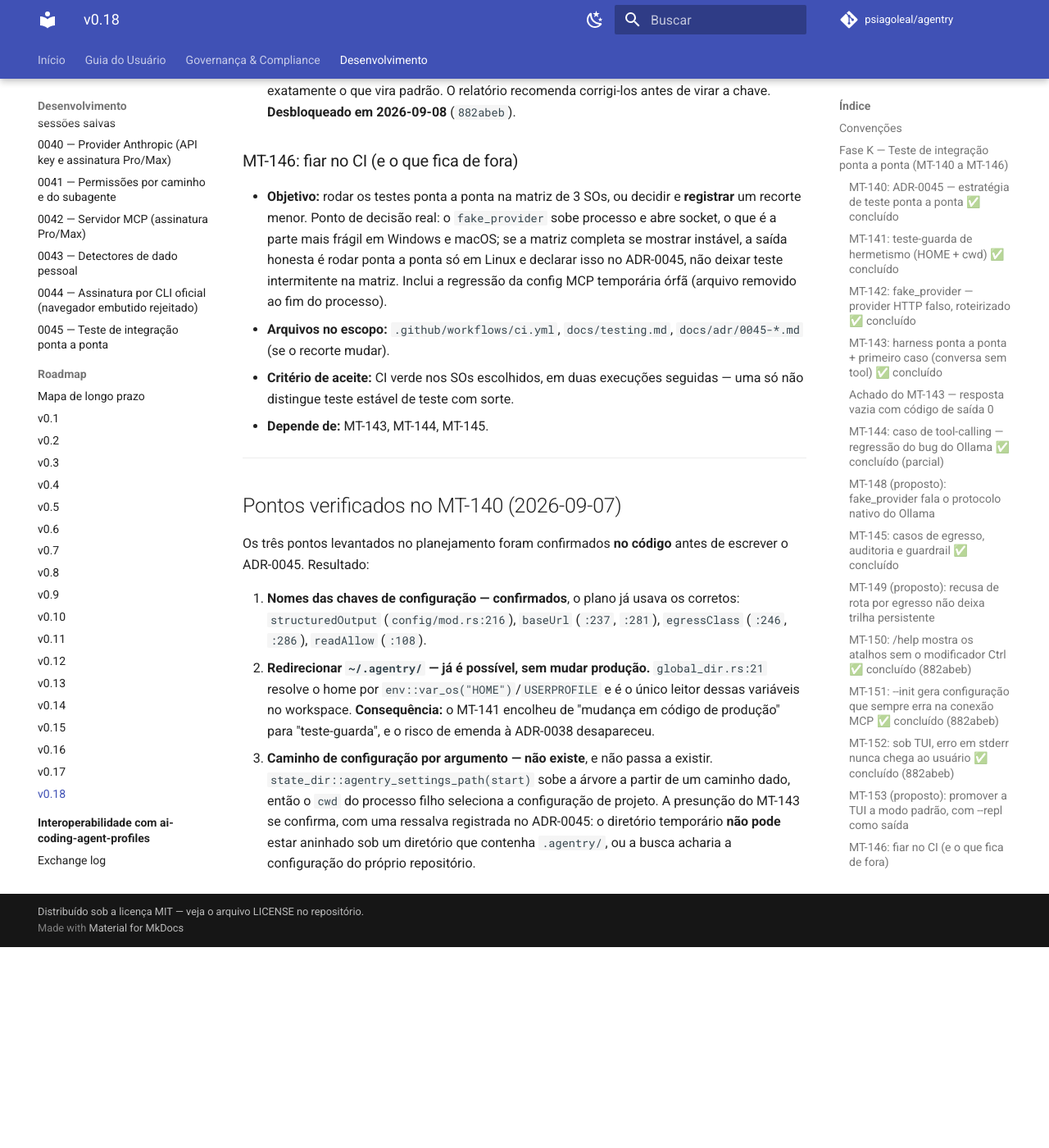
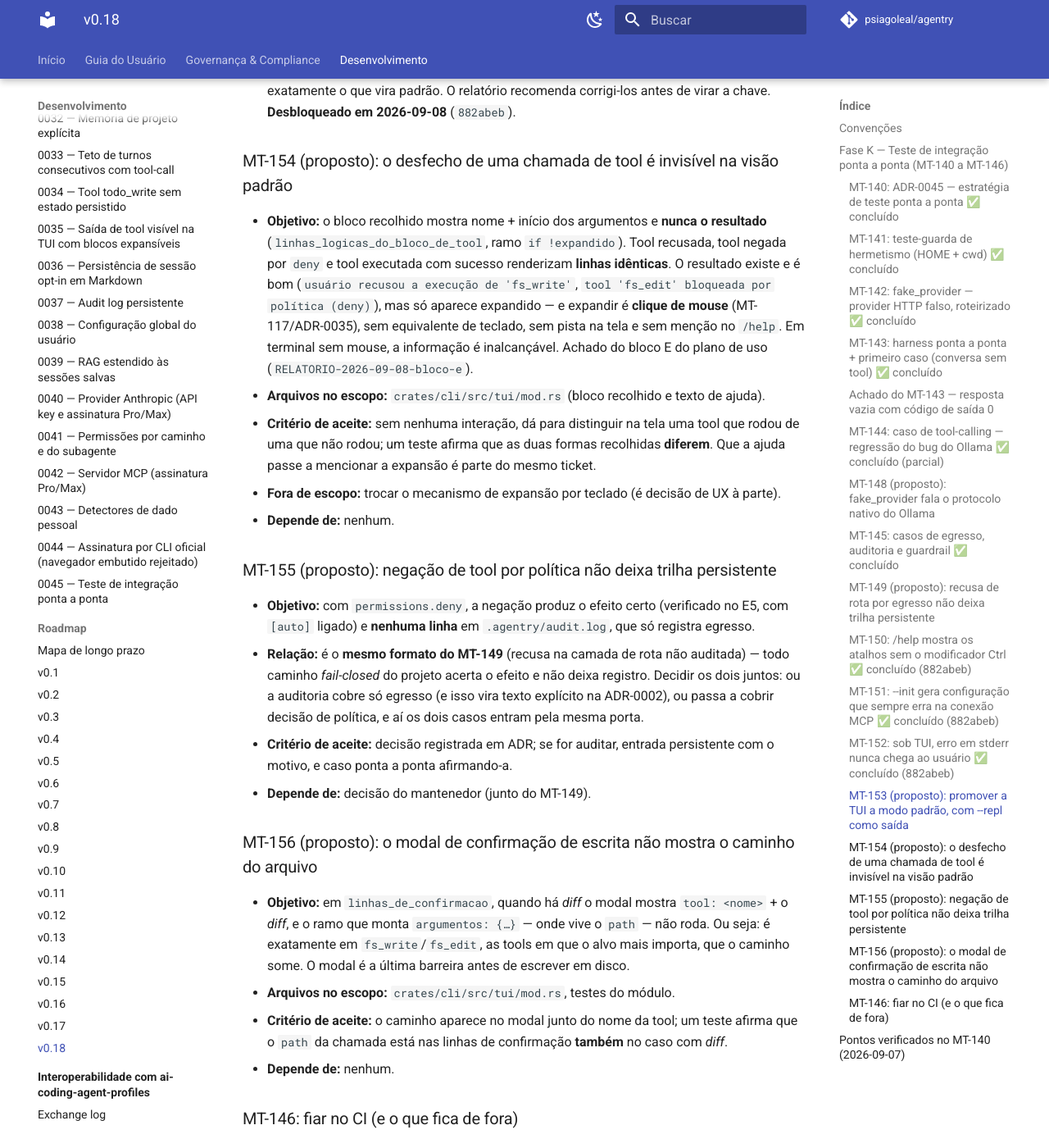
Before and after one commit to psiagoleal/agentry, an MkDocs documentation site: the page built from docs/roadmap-v0.18.md, in a window 1280 px wide and 1400 px high, scrolled down 7549 px. Shown: the whole window at 82% size. Built offline with MkDocs 1.6.1 and Material for MkDocs 9.7.7, drawn with Linux system fonts in a browser that asks for light colours; comment, search, counter and statistics services are not loaded; before the commit the page ends 8704 px from its top, so only the background shows below that.

Commit message:
docs(usage-test): bloco E executado -- invariante do Ctrl+A confirmado
Segunda execucao do plano, cobrindo so o bloco E (tools, permissao e
confirmacao), que ficou de fora da primeira rodada e continha o unico
cenario de seguranca. Seis cenarios, seis passaram.

O E5 e o resultado que importa: com [auto] LIGADO, o modelo chamou de
fato a fs_edit sob deny, a chamada foi negada com motivo ("bloqueada por
politica (deny)") e o efeito colateral nao ocorreu. Nao e vacuoso -- um
caso que afirmasse so "o arquivo nao mudou" passaria tambem se o modelo
nunca tivesse chamado a tool.

Tres achados novos, nenhum deles furo de politica:

MT-154 -- o bloco recolhido mostra nome e argumentos, nunca o resultado:
tool recusada, negada e executada com sucesso renderizam linhas
identicas. O resultado existe e e bom, mas so aparece expandido, e
expandir e clique de mouse sem equivalente de teclado, sem pista na tela
e sem mencao no /help. Em terminal sem mouse, inalcancavel.

MT-155 -- negacao por permissions.deny nao deixa linha no audit.log.
Mesmo formato do MT-149: todo caminho fail-closed do projeto acerta o
efeito e nao registra nada. Devem ser decididos juntos.

MT-156 -- o modal de confirmacao de escrita nao mostra o caminho do
arquivo: com diff, o ramo que monta "argumentos" (onde vive o path) nao
roda. E exatamente em fs_write/fs_edit, onde o alvo mais importa, que ele
some.

Achado de metodo incorporado ao plano: send-keys nao emite eventos de
mouse, entao o E6 exige injetar a sequencia SGR crua com -H. Sem isso a
proxima execucao marcaria o E6 como BLOQUEADO sem necessidade.

{agente: Claude Code; modelo: claude-opus-5}

```diff
--- a/docs/CURRENT-STATE.md
+++ b/docs/CURRENT-STATE.md
@@ -25,30 +25,25 @@
 
 - [x] **`882abeb`** — **MT-150**, **MT-151** e **MT-152**: os três achados do teste de uso da
       TUI, corrigidos e verificados na TUI real (via `tmux`), além dos testes.
+- [x] **bloco E do plano de uso** executado (`usage-test/RELATORIO-2026-09-08-bloco-e.md`):
+      6 cenários, **6 passaram**, 3 achados novos (MT-154/155/156).
 
-Um parágrafo por ticket, porque a causa importa mais que o sintoma:
+Causa raiz de cada um (detalhe em `docs/roadmap-v0.18.md`); as três correções compartilham a
+mesma forma — **informação correta produzida no lugar certo, que não chegava a quem precisa**:
 
-- **MT-150** — a legenda de atalhos era montada só de `def.code`, ignorando `def.modifiers`:
-  `Ctrl+C` aparecia como `c`. Não era cosmético — desde o MT-72 letra solta **não resolve**
-  para ação nenhuma (é caractere digitado), então a ajuda anunciava teclas que não funcionam.
-  A guarda fecha a volta: o rótulo exibido é reconstruído em `KeyEvent` e tem de resolver para
-  a ação que ele descreve (verificada por mutação — 3 testes falham se `modifiers` voltar a
-  ser ignorado).
-- **MT-151** — o exemplo do `--init` declarava `mcpServers.exemplo` com `command: "echo"`. O
-  MT-77 apostou que a falha de conexão seria "tratada, não silenciosa", e era — porque naquele
-  momento **nada conectava**; o MT-78 passou a conectar e o exemplo inerte virou erro fixo em
-  toda execução. Regra que fica: bloco cujo valor de exemplo é **executado** não pode ter
-  exemplo inerte — o formato vai no comentário, o mapa sai vazio.
-- **MT-152** — avisos não-fatais de partida (MCP que não conectou, binário `claude` fora do
-  `PATH`, ponte MCP que não montou) iam direto a `stderr` na origem; sob `--tui` o `crossterm`
-  entra na tela alternativa logo depois e o aviso só reaparece **ao sair**. A correção não é
-  escrever mais cedo: é **não escolher o canal na origem**. Quem produz registra em
-  `DiagnosticosDeInicializacao`; `main` decide a superfície.
+- **MT-150** — a legenda vinha só de `def.code`, ignorando `def.modifiers`. Não era cosmético:
+  desde o MT-72 letra solta **não resolve** para ação nenhuma, então a ajuda anunciava teclas
+  que não funcionam. A guarda fecha a volta (o rótulo é reconstruído em `KeyEvent` e tem de
+  resolver para a ação que descreve); verificada por mutação.
+- **MT-151** — regra que fica: bloco de configuração cujo valor de exemplo é **executado** não
+  pode ter exemplo inerte. O `echo` do MT-77 era seguro porque nada conectava; o MT-78 passou a
+  conectar e o exemplo virou erro fixo.
+- **MT-152** — a correção não foi escrever em `stderr` mais cedo: foi **não escolher o canal na
+  origem**. Quem produz registra em `DiagnosticosDeInicializacao`; `main` decide a superfície.
 
 **Correção ao relatório de 2026-09-08:** a recusa de rota sob `local-only` **não** estava
-invisível — ela ocorre antes de a TUI subir e sai em `stderr` com código 1 (verificado). O que
-estava invisível era só a classe de diagnóstico de partida acima; erro de turno já aparecia no
-chat via `marcar_erro`.
+invisível — ocorre antes de a TUI subir e sai em `stderr` com código 1 (verificado). Erro de
+turno já aparecia no chat via `marcar_erro`.
 
 ## Em andamento
 
@@ -56,9 +51,8 @@
 
 ## Próximo passo sugerido
 
-1. **Bloco E do plano de uso** (`usage-test/PLANO-DE-TESTE.md`) — cenários de permissão, ainda
-   não executados. Em especial o **E5**: confirmar que `Ctrl+A` **não** afrouxa uma tool sob
-   `deny` é invariante de segurança, e é o buraco mais relevante da cobertura de uso hoje.
+1. **MT-154** — o desfecho de uma chamada de tool é invisível na visão padrão da TUI. Mesmo
+   critério dos três anteriores: vira a experiência de todos com o MT-153, e é barato.
 2. **MT-146** — fiar os testes ponta a ponta no CI; é o **único** ticket restante da Fase K.
    Inclui a regressão da configuração MCP temporária órfã.
 3. **MT-153** — promover a TUI a modo padrão, com `--repl` como escape hatch e *fallback* para
@@ -83,9 +77,11 @@
   encontrado: nenhuma tool executando no *default*) **segue sem rede de proteção**. O *flag* é
   do `OllamaProvider` e o `fake_provider` só fala OpenAI-compatible; o MT-144 cobriu a *classe*
   da falha, não aquele defeito.
-- **MT-149** — a recusa **na camada de rota** não deixa trilha persistente, enquanto o bloqueio
-  no `Transport` deixa. A ADR-0002 manda auditar *cada egresso*, e aqui não houve egresso — pode
-  ser lacuna de conformidade ou comportamento correto.
+- **MT-149 + MT-155** — **decidir juntos**: nem a recusa na camada de rota (MT-149) nem a
+  negação de tool por `permissions.deny` (MT-155) deixam trilha persistente, enquanto o bloqueio
+  no `Transport` deixa. É o mesmo formato: todo caminho *fail-closed* do projeto acerta o efeito
+  e não registra nada. Ou a auditoria cobre só egresso — e isso vira texto explícito na ADR-0002
+  —, ou passa a cobrir decisão de política, e os dois entram pela mesma porta.
 
 ## O que saber antes de mexer nos testes ponta a ponta
 
@@ -105,10 +101,15 @@
    auditar; `Transport` barra e audita `blocked`). Caso de bloqueio afirma o **mecanismo** —
    afirmar só "nada chegou ao provider" passa por vacuidade se o binário falhar por outro
    motivo.
-6. **O plano de uso dirige a TUI por `tmux`** (`send-keys` + `capture-pane`), porque a TUI
+6. **O invariante do `Ctrl+A` foi verificado** (bloco E, cenário E5): com `[auto]` **ligado**,
+   uma tool sob `deny` é chamada pelo modelo, negada com motivo
+   (`tool 'fs_edit' bloqueada por política (deny)`) e o efeito colateral não ocorre. Não é
+   vacuoso — a chamada foi de fato emitida.
+7. **O plano de uso dirige a TUI por `tmux`** (`send-keys` + `capture-pane`), porque a TUI
    exige TTY. Duas armadilhas já corrigidas no plano: capturar sem `-e` achata o logo e
    *parece* defeito; o `HOME` isolado precisa de um `.zshrc` vazio, ou o assistente do zsh
-   engole o comando.
+   engole o comando. `send-keys` **não emite mouse** — expandir bloco de tool exige injetar a
+   sequência SGR com `-H` (receita no plano).
 
 ## Impedimentos de ambiente (não são bugs do código)
 
--- a/docs/roadmap-v0.18.md
+++ b/docs/roadmap-v0.18.md
@@ -259,6 +259,42 @@
   exatamente o que vira padrão. O relatório recomenda corrigi-los antes de virar a chave.
   **Desbloqueado em 2026-09-08** (`882abeb`).
 
+### MT-154 (proposto): o desfecho de uma chamada de tool é invisível na visão padrão
+- **Objetivo:** o bloco recolhido mostra nome + início dos argumentos e **nunca o resultado**
+  (`linhas_logicas_do_bloco_de_tool`, ramo `if !expandido`). Tool recusada, tool negada por
+  `deny` e tool executada com sucesso renderizam **linhas idênticas**. O resultado existe e é
+  bom (`usuário recusou a execução de 'fs_write'`, `tool 'fs_edit' bloqueada por política
+  (deny)`), mas só aparece expandido — e expandir é **clique de mouse** (MT-117/ADR-0035), sem
+  equivalente de teclado, sem pista na tela e sem menção no `/help`. Em terminal sem mouse, a
+  informação é inalcançável. Achado do bloco E do plano de uso (`RELATORIO-2026-09-08-bloco-e`).
+- **Arquivos no escopo:** `crates/cli/src/tui/mod.rs` (bloco recolhido e texto de ajuda).
+- **Critério de aceite:** sem nenhuma interação, dá para distinguir na tela uma tool que rodou
+  de uma que não rodou; um teste afirma que as duas formas recolhidas **diferem**. Que a ajuda
+  passe a mencionar a expansão é parte do mesmo ticket.
+- **Fora de escopo:** trocar o mecanismo de expansão por teclado (é decisão de UX à parte).
+- **Depende de:** nenhum.
+
+### MT-155 (proposto): negação de tool por política não deixa trilha persistente
+- **Objetivo:** com `permissions.deny`, a negação produz o efeito certo (verificado no E5, com
+  `[auto]` ligado) e **nenhuma linha** em `.agentry/audit.log`, que só registra egresso.
+- **Relação:** é o **mesmo formato do MT-149** (recusa na camada de rota não auditada) — todo
+  caminho *fail-closed* do projeto acerta o efeito e não deixa registro. Decidir os dois juntos:
+  ou a auditoria cobre só egresso (e isso vira texto explícito na ADR-0002), ou passa a cobrir
+  decisão de política, e aí os dois casos entram pela mesma porta.
+- **Critério de aceite:** decisão registrada em ADR; se for auditar, entrada persistente com o
+  motivo, e caso ponta a ponta afirmando-a.
+- **Depende de:** decisão do mantenedor (junto do MT-149).
+
+### MT-156 (proposto): o modal de confirmação de escrita não mostra o caminho do arquivo
+- **Objetivo:** em `linhas_de_confirmacao`, quando há *diff* o modal mostra `tool: <nome>` + o
+  *diff*, e o ramo que monta `argumentos: {…}` — onde vive o `path` — não roda. Ou seja: é
+  exatamente em `fs_write`/`fs_edit`, as tools em que o alvo mais importa, que o caminho some.
+  O modal é a última barreira antes de escrever em disco.
+- **Arquivos no escopo:** `crates/cli/src/tui/mod.rs`, testes do módulo.
+- **Critério de aceite:** o caminho aparece no modal junto do nome da tool; um teste afirma que
+  o `path` da chamada está nas linhas de confirmação **também** no caso com *diff*.
+- **Depende de:** nenhum.
+
 ### MT-146: fiar no CI (e o que fica de fora)
 - **Objetivo:** rodar os testes ponta a ponta na matriz de 3 SOs, ou decidir e **registrar**
   um recorte menor. Ponto de decisão real: o `fake_provider` sobe processo e abre socket, o
```
Also changed, not shown: other parts of docs/CURRENT-STATE.md (+1 -1 lines), usage-test/PLANO-DE-TESTE.md (+14 -0 lines), usage-test/RELATORIO-2026-09-08-bloco-e.md (added, +231 -0 lines).
